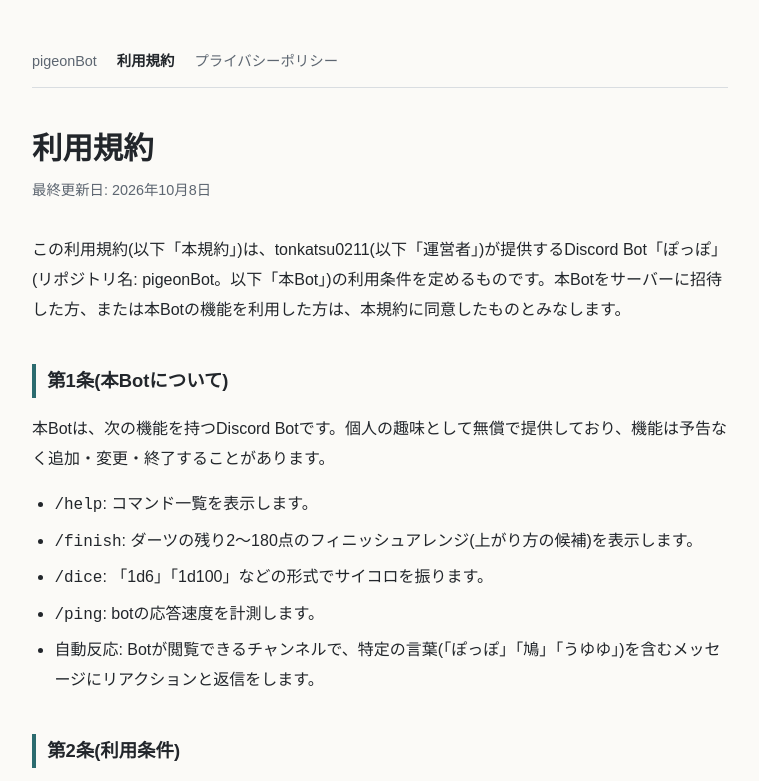
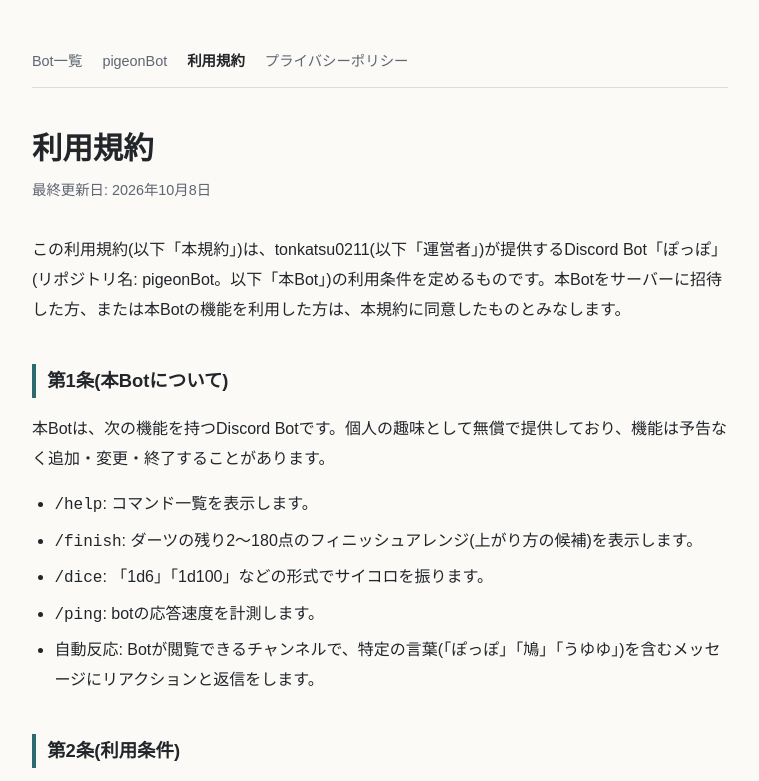
Before and after one commit to tonkatsu0211/pigeonBot, a website: page docs/pigeonBot/terms.html in a window 1280 px wide. Shown: the top 781 px of the page, without its empty margins (260-1019 px from the left). Drawn offline with Linux system fonts and the light colour scheme.

Commit message:
Update terms.html

```diff
--- a/docs/pigeonBot/terms.html
+++ b/docs/pigeonBot/terms.html
@@ -13,7 +13,7 @@
 ul,ol{padding-left:1.4rem}li{margin:.3rem 0}
 footer{margin-top:3rem;padding-top:1rem;border-top:1px solid var(--line);color:var(--mute);font-size:.85rem}
 </style></head><body><main>
-<nav><a href="index.html">pigeonBot</a><a href="terms.html" aria-current="page">利用規約</a><a href="privacy.html">プライバシーポリシー</a></nav>
+<nav><a href="../index.html">Bot一覧</a><a href="index.html">pigeonBot</a><a href="terms.html" aria-current="page">利用規約</a><a href="privacy.html">プライバシーポリシー</a></nav>
 <h1>利用規約</h1>
 <p class="meta">最終更新日: 2026年10月8日</p>
 <p>この利用規約(以下「本規約」)は、tonkatsu0211(以下「運営者」)が提供するDiscord Bot「ぽっぽ」(リポジトリ名: pigeonBot。以下「本Bot」)の利用条件を定めるものです。本Botをサーバーに招待した方、または本Botの機能を利用した方は、本規約に同意したものとみなします。</p>
```
